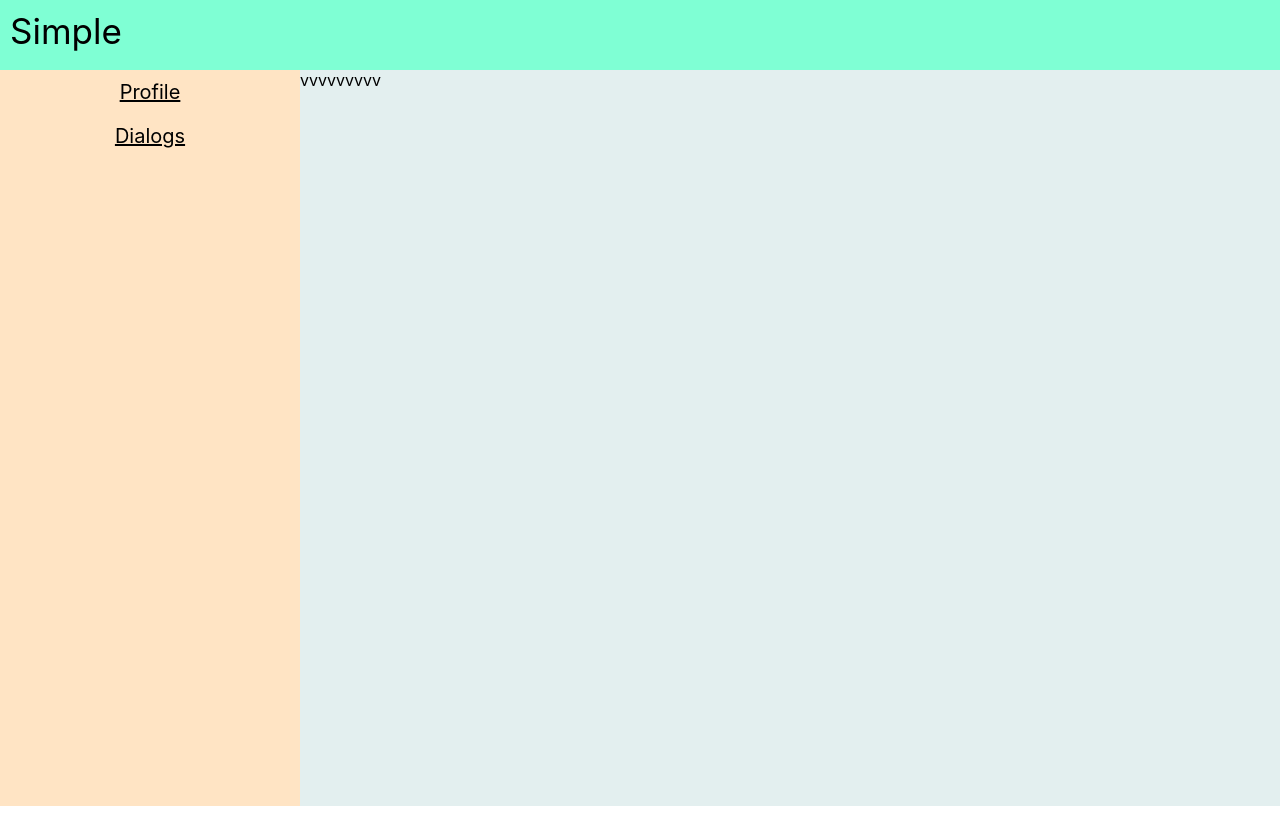
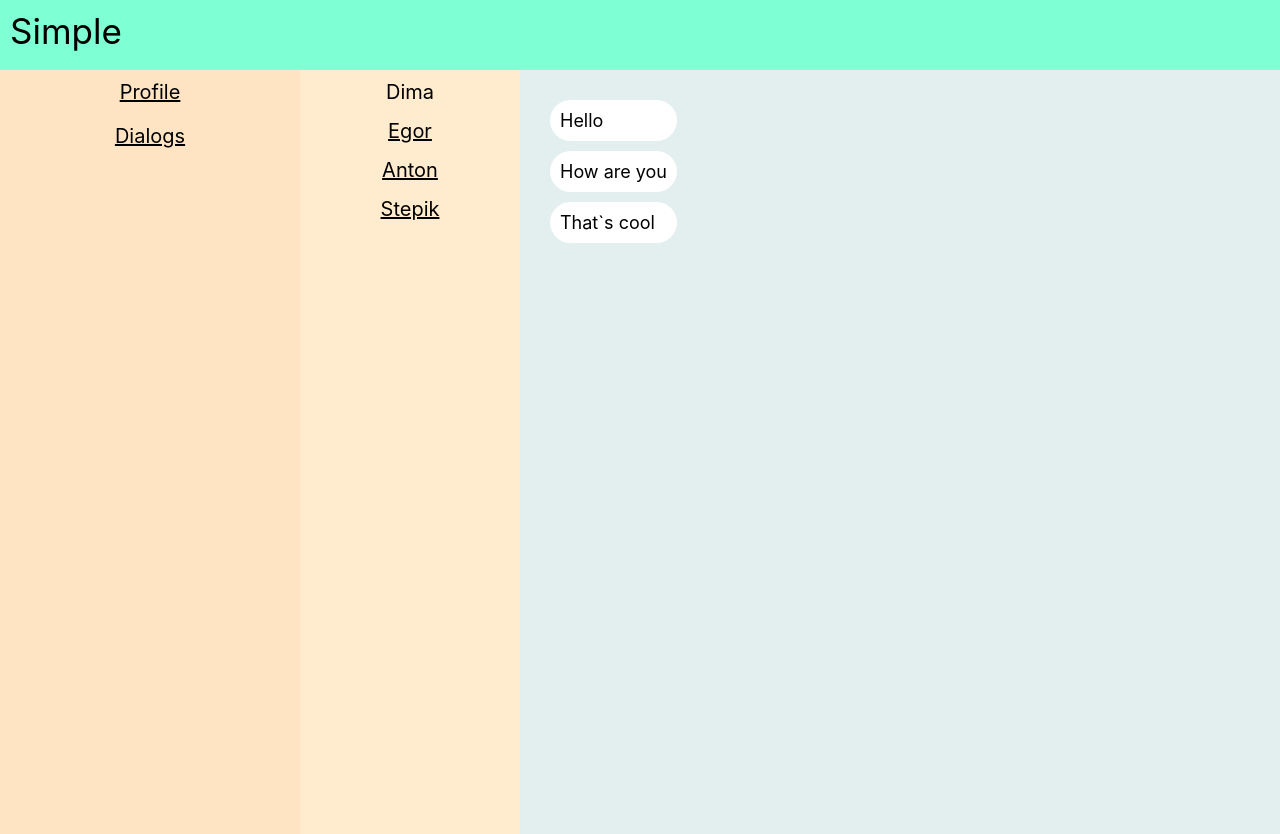
Before and after one commit to AlexCoder47/social-network, a React (Create React App) app: page /dialogs in a window 1280 px wide. Before the commit the page ends 806 px from the top, so only its background shows below. Built offline with nearby package versions, Linux system fonts and the light colour scheme.

Commit message:
add Dialogs

```diff
--- a/src/App.js
+++ b/src/App.js
@@ -14,7 +14,7 @@ function App() {
           <Navbar />
           <Routes>
             <Route path="/" element={<Profile />} />
-            <Route path="/dialogs" element={<Dialogs />} />
+            <Route path="/dialogs/*" element={<Dialogs />} />
           </Routes>
         </div>
       </BrowserRouter>
--- a/src/components/Dialogs/Dialogs.jsx
+++ b/src/components/Dialogs/Dialogs.jsx
@@ -1,9 +1,28 @@
+import { Link } from 'react-router-dom';
 import s from './Dialogs.module.css';
 
 const Dialogs = () => {
     return (
         <div className={s.Dialogs}>
-            vvvvvvvvv
+            <div className={s.DialogsList}>
+                <div className={s.Dialog + ' ' + s.active}>
+                    <Link to="/dialogs/1">Dima</Link>
+                </div>
+                <div className={s.Dialog}>
+                    <Link to="/dialogs/2">Egor</Link>
+                </div>
+                <div className={s.Dialog}>
+                    <Link to="/dialogs/3">Anton</Link>
+                </div>
+                <div className={s.Dialog}>
+                    <Link to="/dialogs/4">Stepik</Link>
+                </div>
+            </div>
+            <div className={s.Messages}>
+                <div className={s.Message}>Hello</div>
+                <div className={s.Message}>How are you</div>
+                <div className={s.Message}>That`s cool</div>
+            </div>
         </div>
     )
 }
--- a/src/components/Dialogs/Dialogs.module.css
+++ b/src/components/Dialogs/Dialogs.module.css
@@ -0,0 +1,36 @@
+.Dialogs {
+    display: flex;
+}
+
+.Messages {
+    font-size: 18px;
+    padding: 20px;
+}
+
+.Message {
+    margin: 10px;
+    background-color: #fff;
+    padding: 10px;
+    border-radius: 50px;
+}
+
+.DialogsList {
+    background-color:blanchedalmond;
+    width: 200px;
+    min-height: 93vh;
+    display: flex;
+    flex-direction: column;
+    font-size: 20px;
+    text-align: center;
+    gap: 15px;
+    padding: 10px;
+}
+
+.Dialog a {
+    text-decoration: underline;
+}
+
+
+.active a {
+    text-decoration: none;
+}
--- a/src/components/Profile/Posts/Post/Post.module.css
+++ b/src/components/Profile/Posts/Post/Post.module.css
@@ -12,4 +12,5 @@
 .post p {
     padding: 10px;
     background-color: #fff;
+    border-radius: 50px;
 }
```
